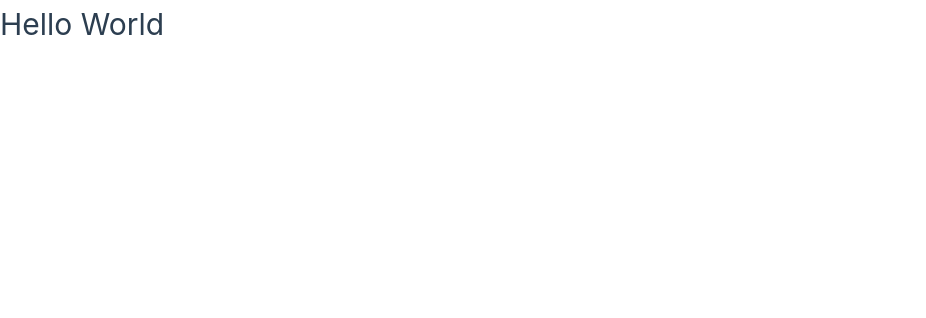
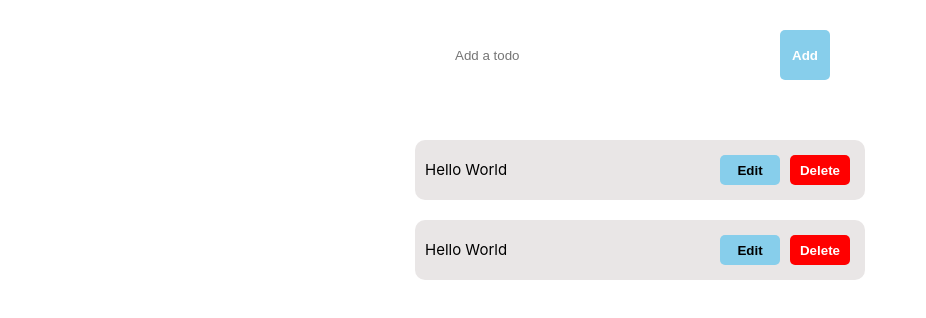
Before and after one commit to D4rdose/Vue3-Firebase, a Vue app: page / in a window 1280 px wide. Shown: the top 318 px of the page, without its empty margins (0-926 px from the left). Built offline with nearby package versions, Linux system fonts and the light colour scheme.

Commit message:
content and buttons

```diff
--- a/index.html
+++ b/index.html
@@ -4,7 +4,7 @@
     <meta charset="UTF-8">
     <link rel="icon" href="/favicon.ico">
     <meta name="viewport" content="width=device-width, initial-scale=1.0">
-    <title>Vite App</title>
+    <title>Todo List</title>
   </head>
   <body>
     <div id="app"></div>
--- a/package.json
+++ b/package.json
@@ -9,6 +9,7 @@
     "preview": "vite preview"
   },
   "dependencies": {
+    "bulma": "^0.9.4",
     "vue": "^3.3.10"
   },
   "devDependencies": {
--- a/src/App.vue
+++ b/src/App.vue
@@ -1,5 +1,114 @@
+<script setup>
+  import {ref} from 'vue';
+  const userInput = ref('')
+  const add = () => {
+  const content = document.getElementById("content");
+  content.innerHTML = userInput.value;
+  }
+
+</script>
+
 <template>
-  <div>
-    <h1>Hello World</h1>
+  <div class="search-container">
+    <input v-model="userInput" id="userInput" class="search-bar" type="text" placeholder="Add a todo">
+    <button @click="add" class="add">Add</button>
   </div>
+  <div class="content">
+    <div class="todo-list">
+      <div class="item">
+        <div class="todo-info">
+          <p id="content">Hello World</p>
+        </div>
+        <div class="editor">
+          <button class="btn edit"> Edit</button>
+          <button class="btn delete">Delete</button>
+        </div>
+      </div>
+      <div class="item">
+        <div class="todo-info">
+          <p>Hello World</p>
+        </div>
+        <div class="editor">
+          <button class="btn edit"> Edit</button>
+          <button class="btn delete">Delete</button>
+        </div>
+      </div>
+    </div>
+  </div>
+
 </template>
+
+<style scoped>
+  .search-container {
+    max-width: 450px;
+    padding: 20px;
+    margin: 0 auto;
+  }
+  .search-bar {
+    width: 325px;
+    height: 50px;
+    margin: 10px;
+    border: none;
+    border-radius: 5px;
+    padding-left: 10px;
+  }
+
+  .add {
+    height: 50px;
+    width: 50px;
+    border: none;
+    border-radius: 5px;
+    background-color: skyblue;
+    color: white;
+    font-weight: bolder;
+  }
+
+  .content {
+    display: flex;
+    justify-content: center;
+    align-items: center;
+    margin: 20px;
+  }
+  .todo-list {
+    display: flex;
+    flex-direction: column;
+    justify-content: center;
+  }
+
+  .item {
+    width: 450px;
+    display: flex;
+    flex-wrap: wrap;
+    justify-content: space-between;
+    background-color: rgb(233, 230, 230);
+    color: black;
+    margin: 10px;
+    border-radius: 10px;
+    padding: 10px;
+  }
+
+  .btn {
+    width: 60px;
+    height: 30px;
+    border: none;
+    margin: 5px;
+    border-radius: 5px;
+  }
+
+  .edit {
+    background-color: skyblue;
+    color: black;
+    font-weight: bolder;
+  }
+
+  .delete {
+    color: white;
+    background-color: red;
+    font-weight: bolder;
+  }
+  .todo-info {
+    display: flex;
+    align-items: center;
+    justify-content: center;
+  }
+</style>
```
Also changed, not shown: 1 other file (tests, documents, lock files or other folders).
